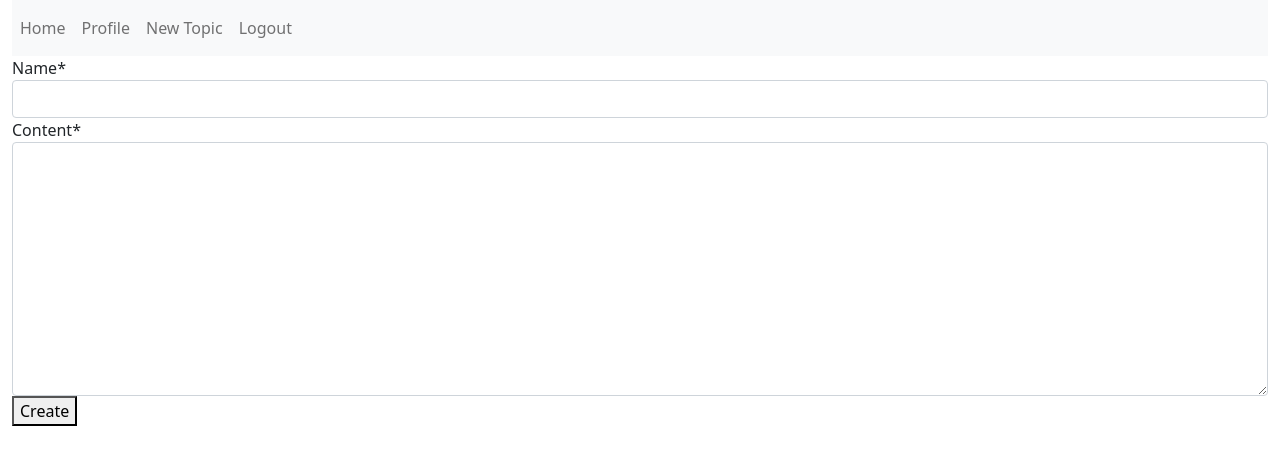
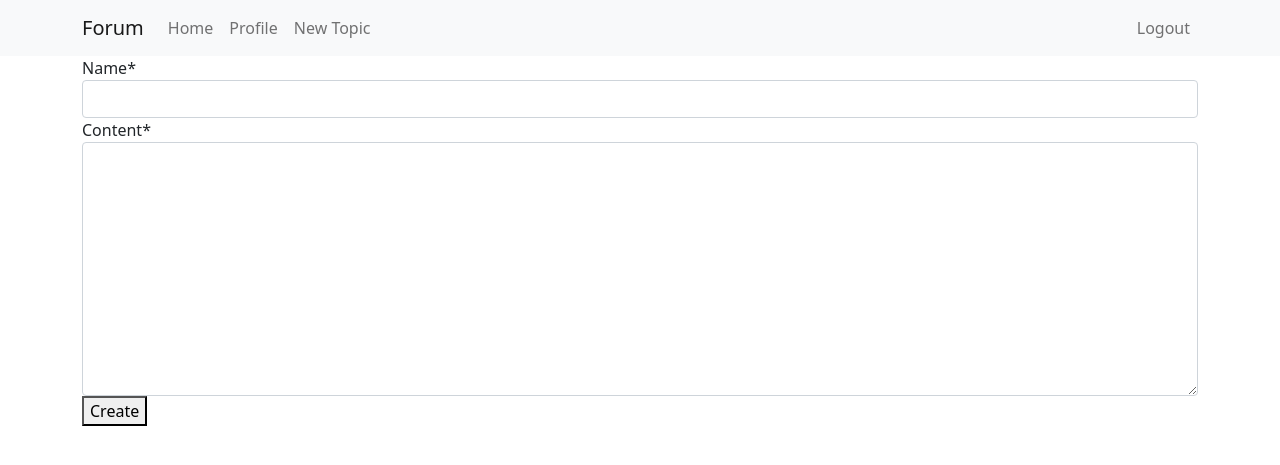
Before and after one commit to Michael-Czekanski/Djagno-Forum, a Django app: page /topic/new/ in a window 1280 px wide. Shown: the top 465 px of the page. Run offline with Django 3.2, Linux system fonts and the light colour scheme; the visitor is signed in with stand-in values (Sample User, id 1); some libraries are stand-ins or nearby versions.

Commit message:
Styling -> navbar

```diff
--- a/forum/templates/forum/base.html
+++ b/forum/templates/forum/base.html
@@ -13,33 +13,34 @@
     </head>
     <body>
 
-        <div class="container-fluid">
-            <nav class="navbar navbar-expand-sm bg-light navbar-light ">
-                <ul class="navbar-nav">
-                    <li class="nav-item">
-                        <a class="nav-link" href="{% url 'forum-home' %}">Home</a>
-                    </li>
+
+        <nav class="navbar navbar-expand-sm bg-light navbar-light">
+            <div class="container">
+                <!-- Left Navbar Side -->
+                <div class="navbar-nav">
+                    <a class="navbar-brand" href="{% url 'forum-home' %}">Forum</a>
+                    <a class="nav-item nav-link" href="{% url 'forum-home' %}">Home</a>
                     {% if user.is_authenticated %}
-                        <li class="nav-item">
-                            <a class="nav-link" href="{% url 'profile' %}">Profile</a>
-                        </li>
-                        <li class="nav-item">
-                            <a class="nav-link" href="{% url 'topic-create' %}">New Topic</a>
-                        </li>
-                        <li class="nav-item">
-                            <a class="nav-link" href="{% url 'logout' %}">Logout</a>
-                        </li>
+                    <a class="nav-item nav-link" href="{% url 'profile' %}">Profile</a>
+                    <a class="nav-item nav-link" href="{% url 'topic-create' %}">New Topic</a>
+                    {% endif %}
+                </div>
+
+                <div class="navbar-nav">
+                    {% if user.is_authenticated %}
+                    <a class="nav-item nav-link" href="{% url 'logout' %}">Logout</a>
                     {% else %}
-                        <li class="nav-item">
-                            <a class="nav-link" href="{% url 'register' %}">Register</a>
-                        </li>
-                        <li class="nav-item">
-                            <a class="nav-link" href="{% url 'login' %}">Log In</a>
-                        </li>
+                    <a class="nav-item nav-link" href="{% url 'register' %}">Register</a>
+                    <a class="nav-item nav-link" href="{% url 'login' %}">Log In</a>
                     {% endif %}
-                </ul>
-            </nav>
+                </div>
 
+
+            </div>
+        </nav>
+
+
+        <div class="container">
             {% if messages %}
                 {% for message in messages %}
                 <div class="alert alert-{{message.level_tag}}">
```
